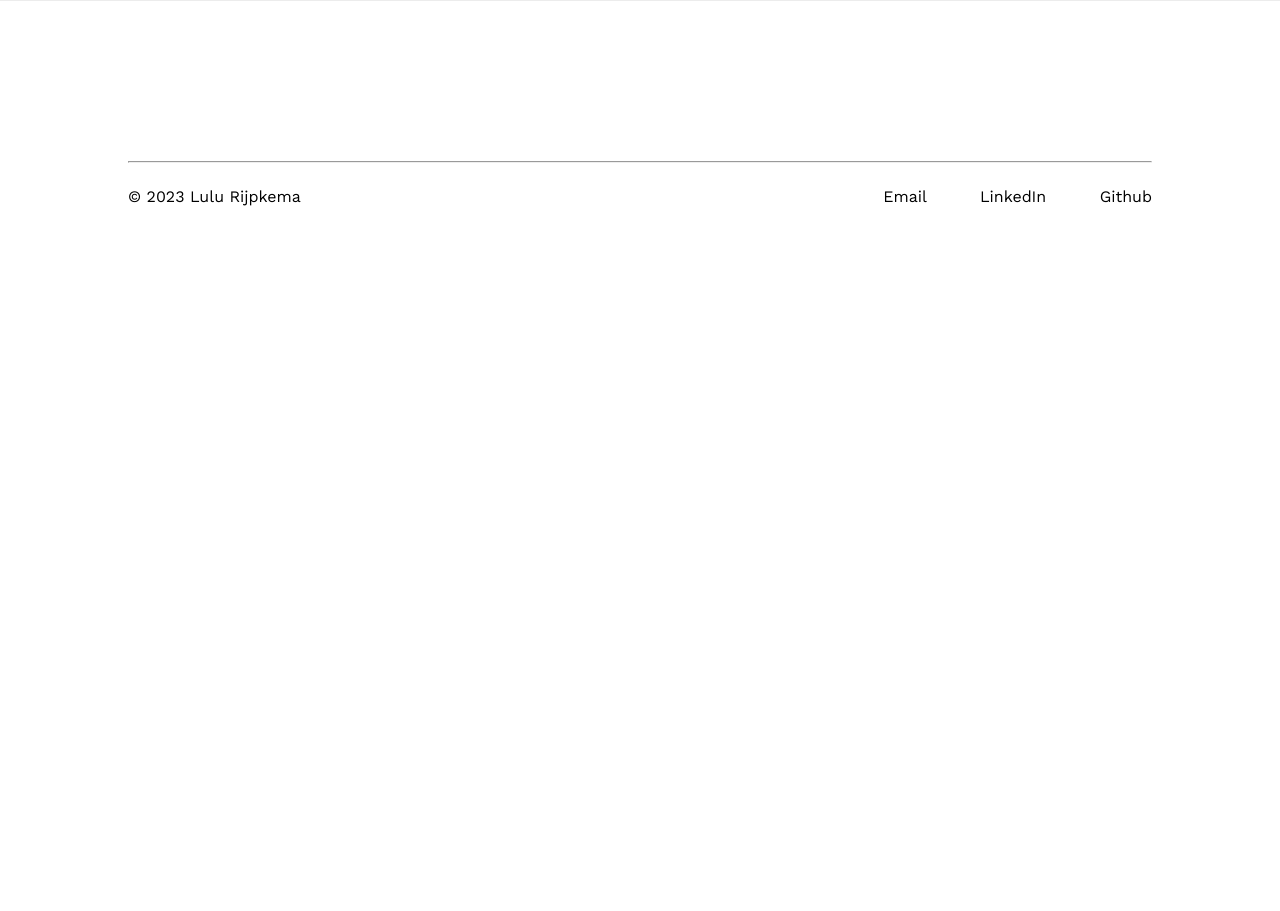
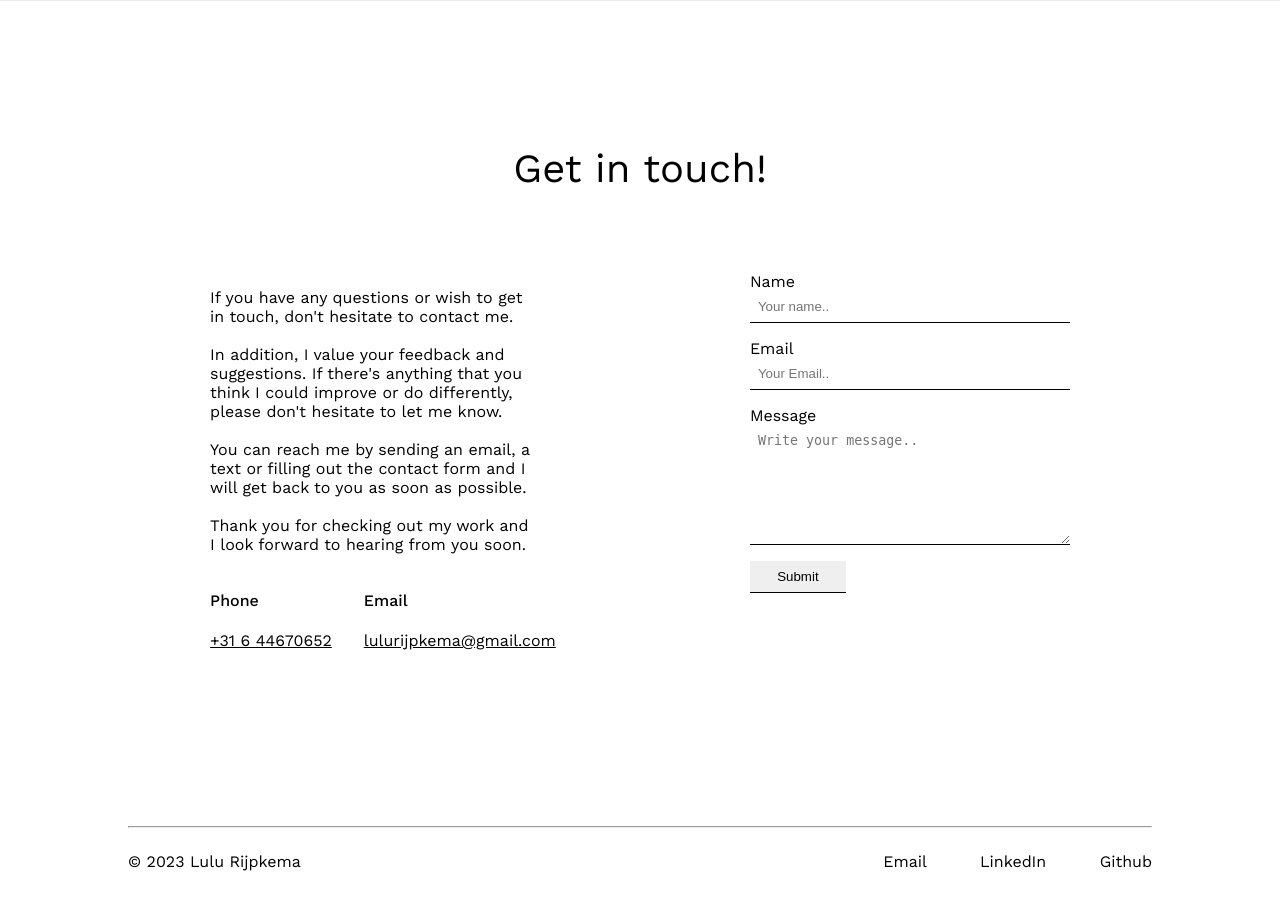
Before and after one commit to LRijpkema/Lulu-Rijpkema-Portfolio, a PHP site: page /html/index.html in a window 1280 px wide. Shown: the part 3144-4055 px from the top of the page. Before the commit the page ends 3350 px from the top, so only its background shows below. Run offline with PHP 8.4, Linux system fonts and the light colour scheme; some libraries are stand-ins or nearby versions.

Commit message:
contact section front end

```diff
--- a/htdocs/css/style.css
+++ b/htdocs/css/style.css
@@ -1,3 +1,4 @@
+
 * {
     box-sizing: border-box;
 }
@@ -39,6 +40,7 @@ body {
     z-index: 1;
     flex-wrap: wrap;
     justify-content: center;
+
 }
 
 .hero{
@@ -295,17 +297,86 @@ body {
    display: none;
 }
 
-/* #img1:hover{
-    display: none;
-} */
-
-
-
 .about-info img{
     transition: 400ms;
     opacity: 50%;
     width: 20%;
 }
+
+.contact h3 {
+    text-align: center;
+    margin-top: 4rem;
+    margin-bottom: 5rem;
+    font-size: 2.5rem;
+    font-weight: 400;
+}
+
+.contact h4 {
+    font-weight: 500;
+}
+
+.contact-links a {
+    transition: 400ms;
+    color: #000;
+}
+
+.contact-links a:hover {
+    color: gray;
+}
+
+
+.contact-data {
+    display: flex;
+    justify-content: space-evenly;
+    flex-direction: row;
+}
+
+
+.contact-data p{
+    width: 25vw;
+}
+
+.contact-data form{
+    display: flex;
+    flex-direction: column;
+    width: 25vw;
+}
+
+form .submit {
+    width: 30%;
+}
+
+form input, textarea{
+    margin-bottom: 2vh;
+    padding: 0.5rem;
+    border-style: none;
+    border-bottom: solid #000 1px;
+}
+
+form input:focus, textarea:focus{
+    background-color: rgba(0, 0, 0, 0.03);
+    outline: none;
+}
+
+
+
+
+textarea {
+    resize: vertical;
+    min-height: 15vh;
+    max-height: 45vh;
+}
+
+.contact-links {
+    display: flex;
+    flex-direction: row;
+}
+
+#phone {
+    margin-right: 2rem;
+}
+
+
 
 
 hr {
--- a/htdocs/html/index.html
+++ b/htdocs/html/index.html
@@ -151,6 +151,48 @@
         </div>
       </div>
       </section>
+      <section class="contact">
+        <div class="container-section" style="flex-direction: column;">
+          <h3>Get in touch!</h3>
+          <div class="contact-data">
+            <div class="info">
+              <p>
+                If you have any questions or wish to get in touch, don't hesitate to contact me.
+                <br><br>
+                In addition, I value your feedback and suggestions. If there's anything that you think I could improve or do differently, please don't hesitate to let me know.
+                <br><br>
+                You can reach me by sending an email, a text or filling out the contact form and I will get back to you as soon as possible.
+                <br><br>
+                Thank you for checking out my work and I look forward to hearing from you soon.
+              </p>
+              <div class="contact-links">
+                <div id="phone">
+                  <h4>Phone</h4>
+                  <a href="tel:+31644670652">+31 6 44670652</a>
+                </div>
+                <div id="email">
+                  <h4>Email</h4>
+                <a href="mailto:lulurijpkema@gmail.com">lulurijpkema@gmail.com</a>
+                </div>
+              </div>
+            </div>
+              <form action="/action_page.php">
+                <label for="name">Name</label>
+                <input type="text" id="name" name="firstname" placeholder="Your name..">
+
+                <label for="email">Email</label>
+                <input type="text" id="email" name="email" placeholder="Your Email..">
+
+                <label for="message">Message</label>
+                <textarea id="message" rows="4" cols="50" maxlength="2000" name="message" placeholder="Write your message.."></textarea>
+
+                <input class="submit" type="submit" value="Submit">
+              </form>
+            </div>
+
+            </div>
+        </div>
+      </section>
       <hr>
       <footer>
         <div class="container-footer">
```
